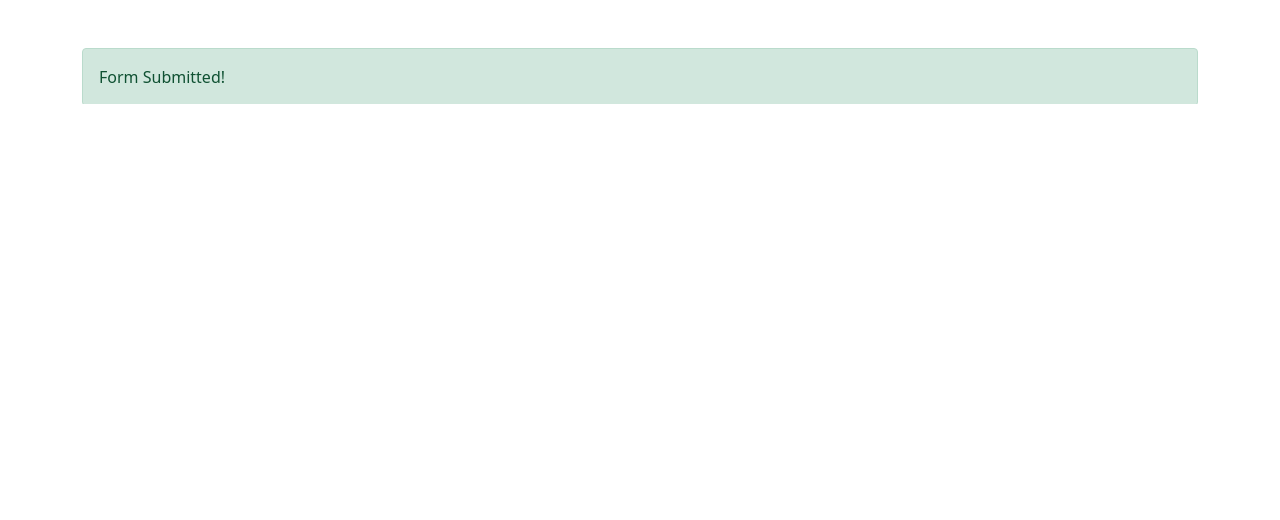
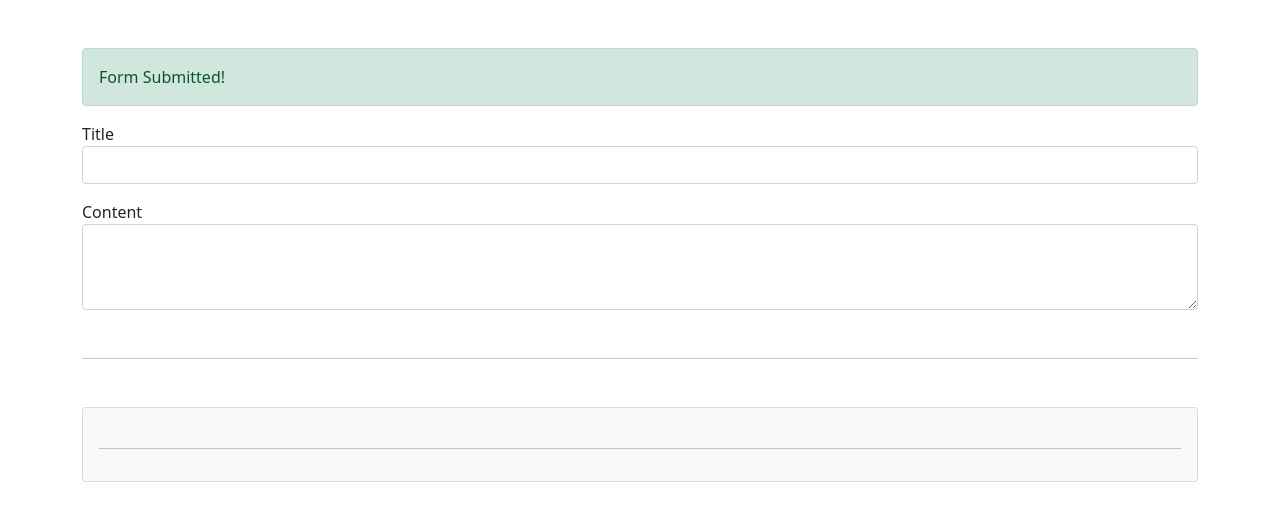
Before and after one commit to msulaimanmisri/javascript-jquery, a plain HTML site: page index.html in a window 1280 px wide. Drawn offline with nearby package versions, Linux system fonts and the light colour scheme.

Commit message:
setter & getter

```diff
--- a/index.html
+++ b/index.html
@@ -19,6 +19,29 @@
                     <span>Form Submitted!</span>
                 </div>
             </div>
+
+            <div class="blogPost">
+                <form action="" method="POST" class="form-group">
+                    <label for="title" class="form label">Title</label>
+                    <input type="text" name="title" id="title" class="form-control mb-3">
+
+                    <label for="content" class="form label">Content</label>
+                    <textarea name="content" class="form-control" id="content" cols="15" rows="3"></textarea>
+                </form>
+            </div>
+
+            <hr class="my-5">
+
+            <div class="blogPostReview">
+                <div class="card p-3 fst-italic bg-light">
+                    <h2 class="blogPostTitle fs-4"></h2>
+
+                    <hr class="">
+
+                    <span class="blogPostContent"></span>
+                </div>
+
+            </div>
         </div>
     </div>
 
--- a/js/app.js
+++ b/js/app.js
@@ -15,4 +15,13 @@
 /**
  * Ini untuk cara untuk kita run semua sekaligus pada selector yang sama
  */
-$("#flashMsg").hide().slideDown(1500).delay(3000).slideUp(1500);
+// $("#flashMsg").hide().slideDown(1500).delay(3000).slideUp(1500);
+
+/**
+ * Setter & Getter
+ */
+// let title = "Allahuakbar";
+// let content = "<b>SubhanaAllah</b>";
+
+// $(".blogPostTitle").text(title);
+// $(".blogPostContent").html(content);
```
